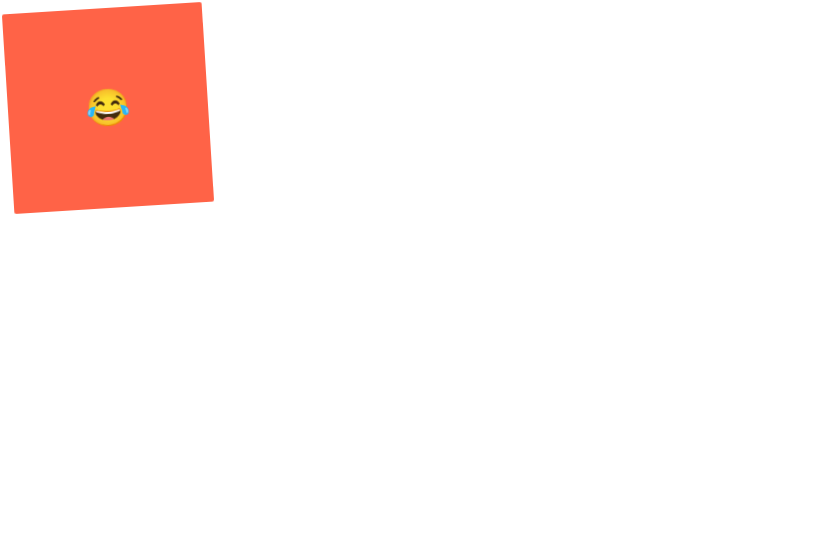
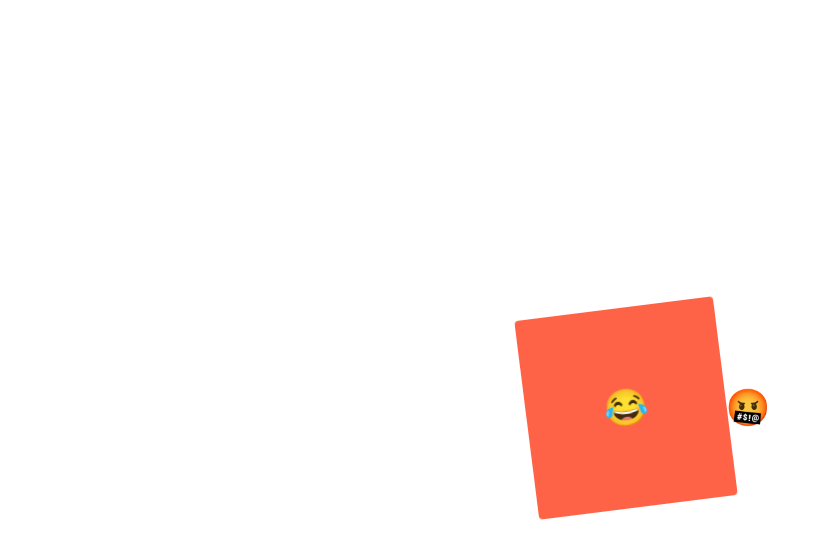
Before and after one commit to sweet-daphne/React-Master-Class, a React (Create React App) app: page / in a window 1280 px wide. Shown: the top 558 px of the page, without its empty margins (0-828 px from the left). Built offline with nearby package versions, Linux system fonts and the light colour scheme.

Commit message:
&one more

```diff
--- a/src/App.js
+++ b/src/App.js
@@ -2,6 +2,10 @@
 
 const Wrapper = styled.div`
   display: flex;
+  height: 100vh;
+  width: 100vw;
+  justify-content: center;
+  align-items: center;
 `;
 
 const rotateAnimation = keyframes`
@@ -18,6 +22,10 @@
   }
 `;
 
+const Emoji = styled.span`
+  font-size: 36px;
+`;
+
 const Box = styled.div`
   width: 200px;
   height: 200px;
@@ -25,15 +33,9 @@
   display: flex;
   justify-content: center;
   align-items: center;
-  animation:${rotateAnimation} 2s linear infinite;
-  span {
-    font-size: 36px;
-    &:hover{
-      font-size: 48px;
-    }
-    &:active{
-      opacity: 0;
-    }
+  animation:${rotateAnimation} 1s linear infinite;
+  ${Emoji}:hover{
+    font-size: 98px;
   }
 `;
 
@@ -41,8 +43,9 @@
   return (
     <Wrapper>
       <Box>
-        <span>😂</span>
+        <Emoji>😂</Emoji>
       </Box>
+      <Emoji>🤬</Emoji>
     </Wrapper>
   );
 }
```
